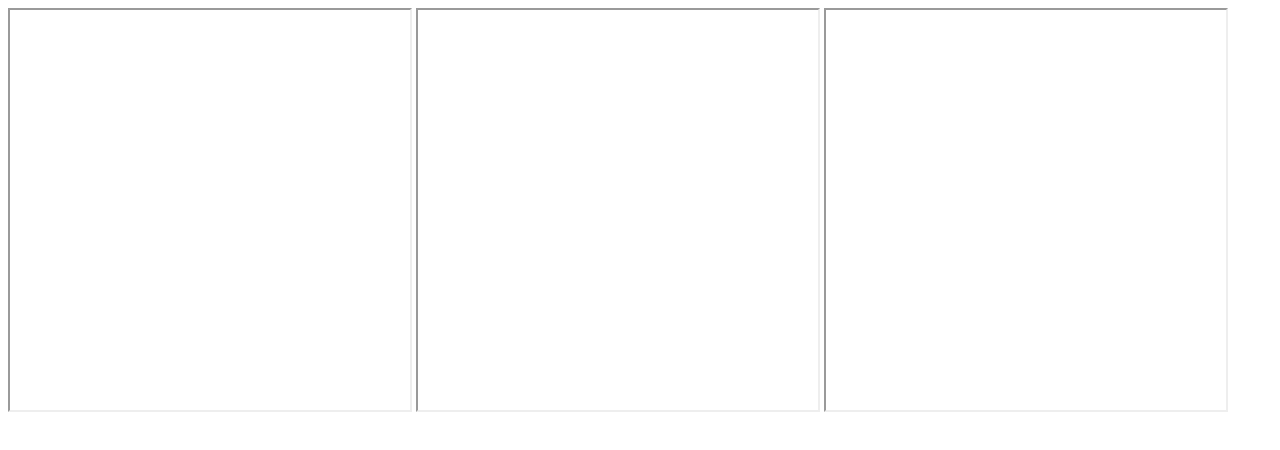
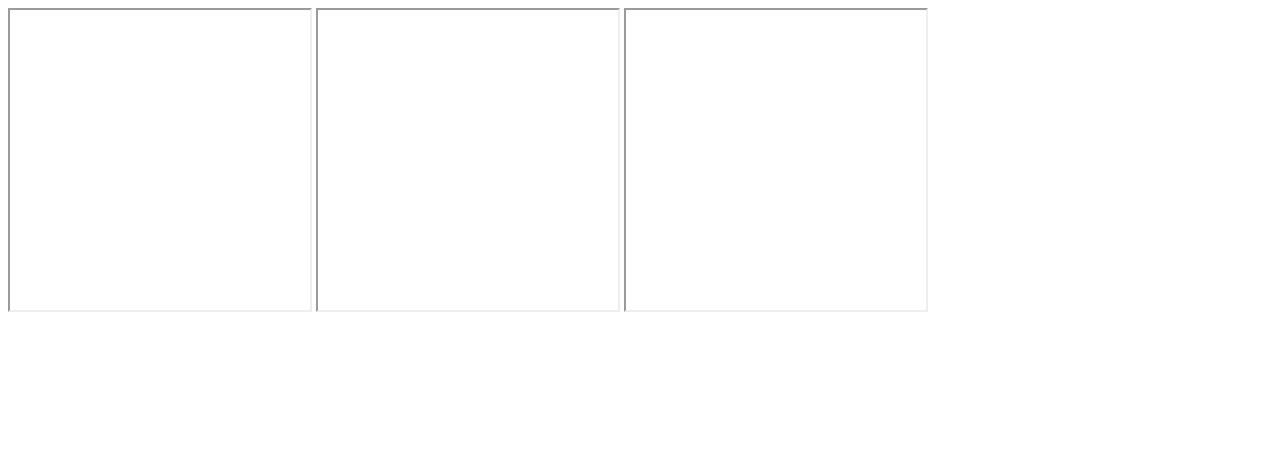
Before and after one commit to vsesh/wsd-examples, a plain HTML site: page shared_worker/index.html in a window 1280 px wide. Drawn offline with Linux system fonts and the light colour scheme.

Commit message:
Красивости в примере

```diff
--- a/shared_worker/index.html
+++ b/shared_worker/index.html
@@ -5,8 +5,8 @@
     <title>Тест тест тест</title>
 </head>
 <body>
-    <iframe src="inner.html" width=400 height=400></iframe>
-    <iframe src="inner.html" width=400 height=400></iframe>
-    <iframe src="inner.html" width=400 height=400></iframe>
+    <iframe src="inner.html" width=300 height=300></iframe>
+    <iframe src="inner.html" width=300 height=300></iframe>
+    <iframe src="inner.html" width=300 height=300></iframe>
 </body>
 </html>
--- a/shared_worker/inner.html
+++ b/shared_worker/inner.html
@@ -3,6 +3,11 @@
 <head>
     <title></title>
     <meta http-equiv="Content-Type" content="text/html; charset=UTF-8">
+    <style>
+        body {
+            transition: background-color 0.5s ease;
+        }
+    </style>
     <script type="text/javascript">
         window.onload = function () {
             if (!!window.SharedWorker) {
```
